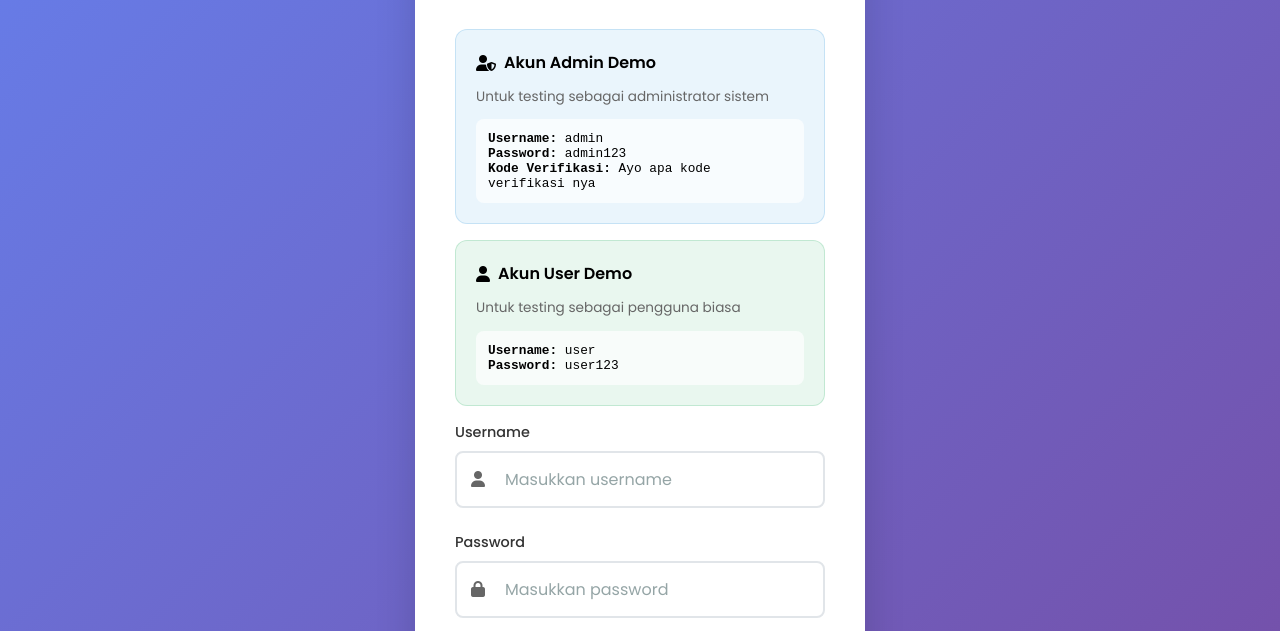
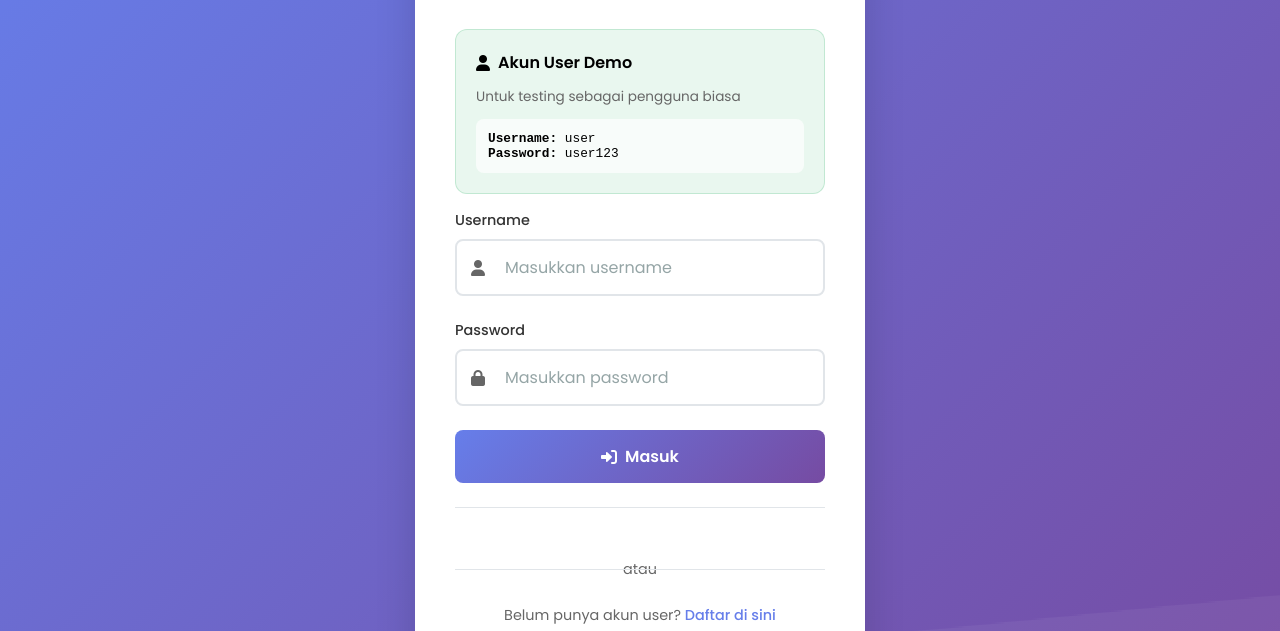
Before and after one commit to kall2807/web-peminjaman, a plain HTML site: page login.html in a window 1280 px wide. Shown: the part 135-766 px from the top of the page. Drawn offline with Linux system fonts and the light colour scheme.

Commit message:
Update login.html

```diff
--- a/login.html
+++ b/login.html
@@ -439,17 +439,6 @@
 
     <div id="alertContainer"></div>
 
-    <!-- Demo Account Information -->
-    <div class="admin-info info-card">
-      <h4><i class="fas fa-user-shield"></i> Akun Admin Demo</h4>
-      <p>Untuk testing sebagai administrator sistem</p>
-      <div class="credentials">
-        <strong>Username:</strong> admin<br>
-        <strong>Password:</strong> admin123<br>
-        <strong>Kode Verifikasi:</strong> Ayo apa kode verifikasi nya
-      </div>
-    </div>
-
     <div class="user-info info-card">
       <h4><i class="fas fa-user"></i> Akun User Demo</h4>
       <p>Untuk testing sebagai pengguna biasa</p>
```
